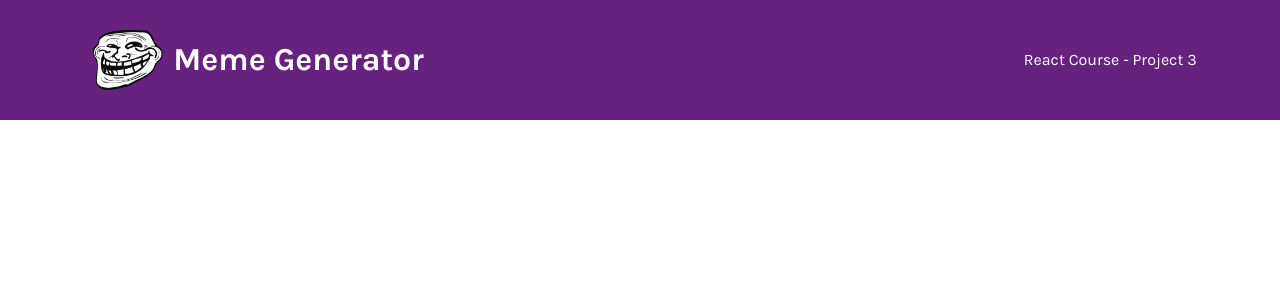
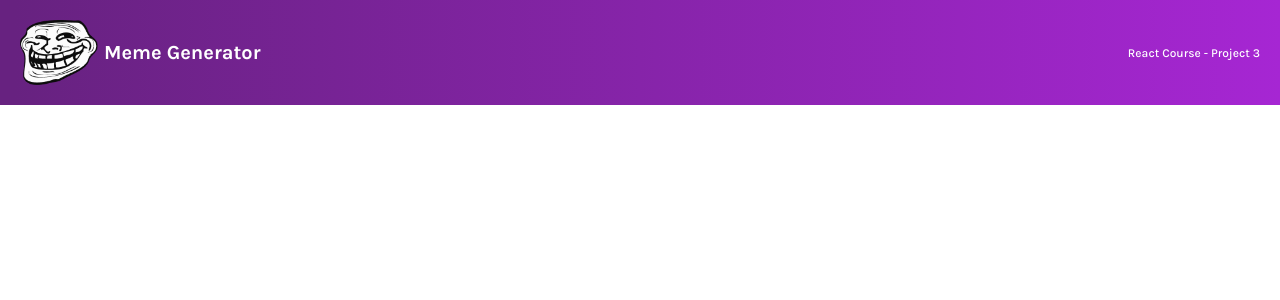
Before and after one commit to charipw/react-meme-generator, a React (Create React App) app: page / in a window 1280 px wide. Shown: the top 300 px of the page. Built offline with nearby package versions, Linux system fonts and the light colour scheme.

Commit message:
Amend header

```diff
--- a/src/App.css
+++ b/src/App.css
@@ -1,23 +1,28 @@
 .App {
   font-family: "Karla", sans-serif;
+  margin: 0;
 }
 
-.header--container {
+.header {
   display: flex;
   align-items: center;
-  justify-content: center;
+  height: 65px;
+  background: linear-gradient(90deg, #672280 1.18%, #a626d3 100%);
+  color: white;
   padding: 20px;
-  background-color: #672280;
-  color: white;
 }
 
-.header--img {
-  width: 70px;
-  margin: 10px;
-  /* height: 30px; */
+.header--image {
+  height: 100%;
+  margin-right: 6px;
 }
 
-.header--left--side {
-  display: flex;
-  margin-right: 600px;
+.header--title {
+  font-size: 1.25rem;
+  margin-right: auto;
 }
+
+.header--project {
+  font-size: 0.75rem;
+  font-weight: 500;
+}
--- a/src/components/Header.js
+++ b/src/components/Header.js
@@ -3,12 +3,10 @@
 
 export default function Header() {
   return (
-    <header className="header--container">
-      <div className="header--left--side">
-        <img src={trollFace} className="header--img" />
-        <h1>Meme Generator</h1>
-      </div>
-      <p>React Course - Project 3</p>
+    <header className="header">
+      <img src={trollFace} className="header--image" />
+      <h2 className="header--title">Meme Generator</h2>
+      <h4 className="header--project">React Course - Project 3</h4>
     </header>
   );
 }
```
